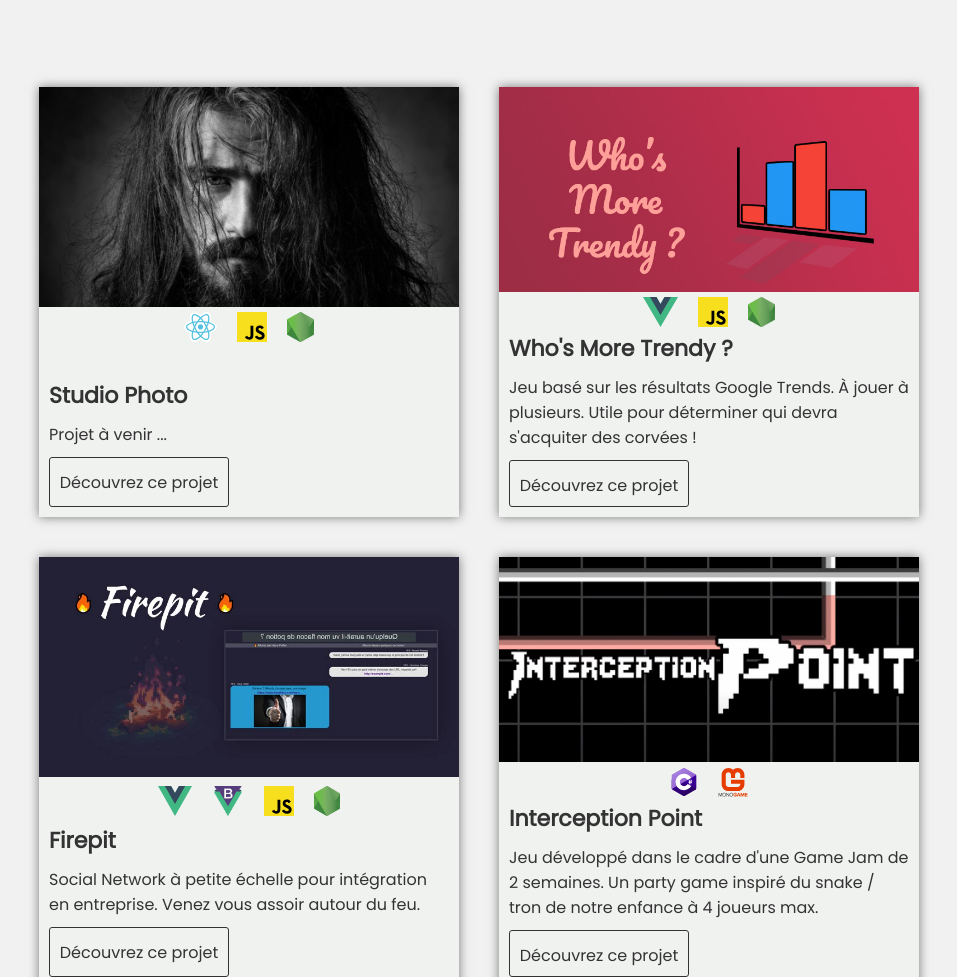
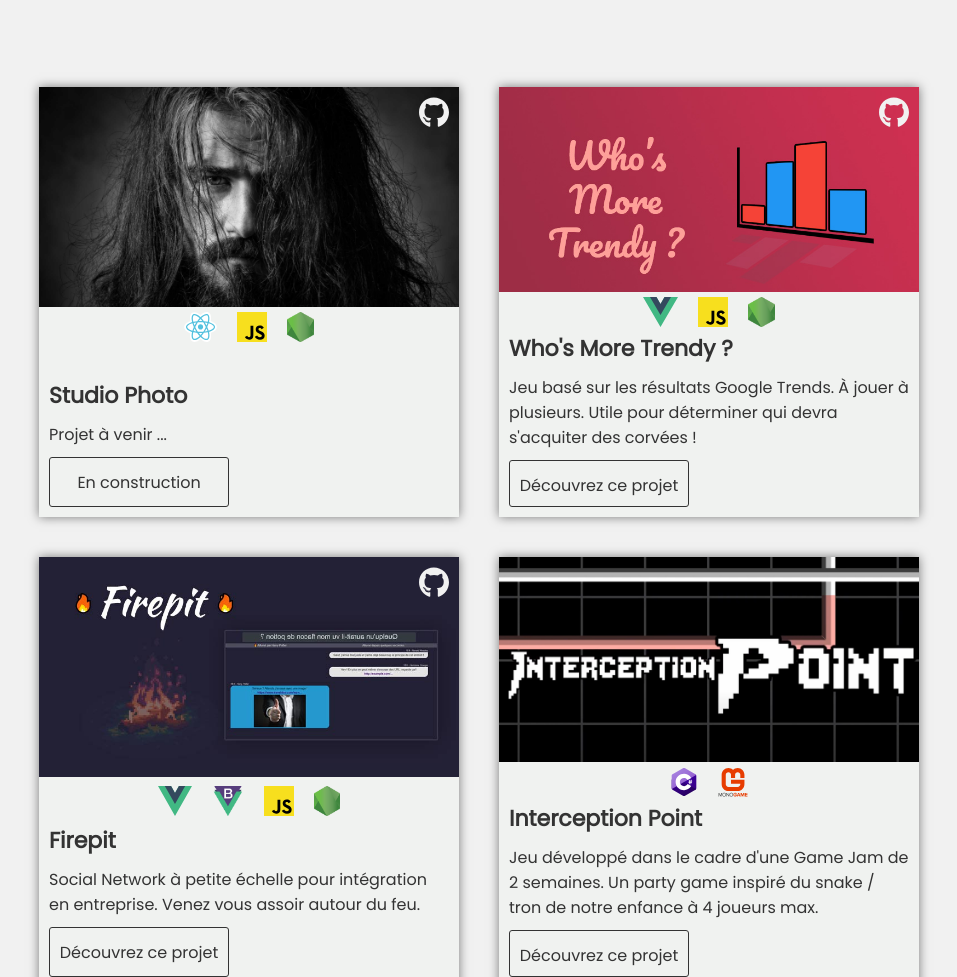
Before and after one commit to CptConi/Portfolio, a website: page index.html in a window 1280 px wide. Shown: the part 2050-3027 px from the top of the page, without its empty margins (161-1118 px from the left). Drawn offline with nearby package versions, Linux system fonts and the light colour scheme; a script that the page names is missing.

Commit message:
add github links to projects

```diff
--- a/index.html
+++ b/index.html
@@ -176,6 +176,9 @@
 				<div class="item vague1">
 					<div class="cont-img-port">
 						<img src="./ressources/section-portraits-min.jpg" alt="Image portfolio" />
+						<a href="https://github.com/CptConi/Patrick-Renard-Website" class="cont-img-port--git-link">
+							<img src="./ressources/github.svg" alt="Logo Github">
+						</a>
 					</div>
 					<div class="item-techno">
 						<img src="./ressources/react-logo.svg" alt="logo React.js" class="icon-techno" />
@@ -184,13 +187,16 @@
 					</div>
 					<h3>Studio Photo</h3>
 					<p>Projet à venir ...</p>
-					<a href="#" class="btn-projet">Découvrez ce projet</a>
+					<a class="btn-projet">En construction</a>
 				</div>
 
 				<!-- WHOS MORE TRENDY -->
 				<div class="item vague1">
 					<div class="cont-img-port">
 						<img src="./ressources/trendy-projet.jpg" alt="Miniature portfolio projet Who's More Trendy ?"/>
+						<a href="https://github.com/CptConi/whos-more-trendy" class="cont-img-port--git-link">
+							<img src="./ressources/github.svg" alt="Logo Github">
+						</a>
 					</div>
 					<div class="item-techno">
 						<img src="./ressources/Vue-logo.svg" alt="logo Vue.js" class="icon-techno" />
@@ -206,6 +212,9 @@
 				<div class="item vague1">
 					<div class="cont-img-port">
 						<img src="./ressources/firepit-projet.jpg" alt="Miniature portfolio projet Firepit" />
+						<a href="https://github.com/CptConi/Projet7" class="cont-img-port--git-link">
+							<img src="./ressources/github.svg" alt="Logo Github">
+						</a>
 					</div>
 					<div class="item-techno">
 						<img src="./ressources/Vue-logo.svg" alt="logo Vue.js" class="icon-techno" />
--- a/style.scss
+++ b/style.scss
@@ -624,6 +624,7 @@ h1 {
 }
 
 .cont-img-port {
+    position: relative;
     width: 100%;
     height: 220px;
     overflow: hidden;
@@ -633,6 +634,17 @@ h1 {
     }
     @media (max-width: 500px) {
         height: auto;
+    }
+    &--git-link {
+        position: absolute;
+        width: 30px;
+        height: 30px;
+        right: 10px;
+        top: 10px;
+        transition: all 0.2s ease;
+        &:hover{
+            transform: scale(1.1);
+        }
     }
 }
 .grey-tint {
@@ -1287,7 +1299,7 @@ h1 {
         font-size: 18px;
         padding: 15px 20px;
     }
-    & img{
+    & img {
         width: 200px;
         animation: shake-bottom 10s infinite;
     }
```
Also changed, not shown: style.css, 1 other file.
